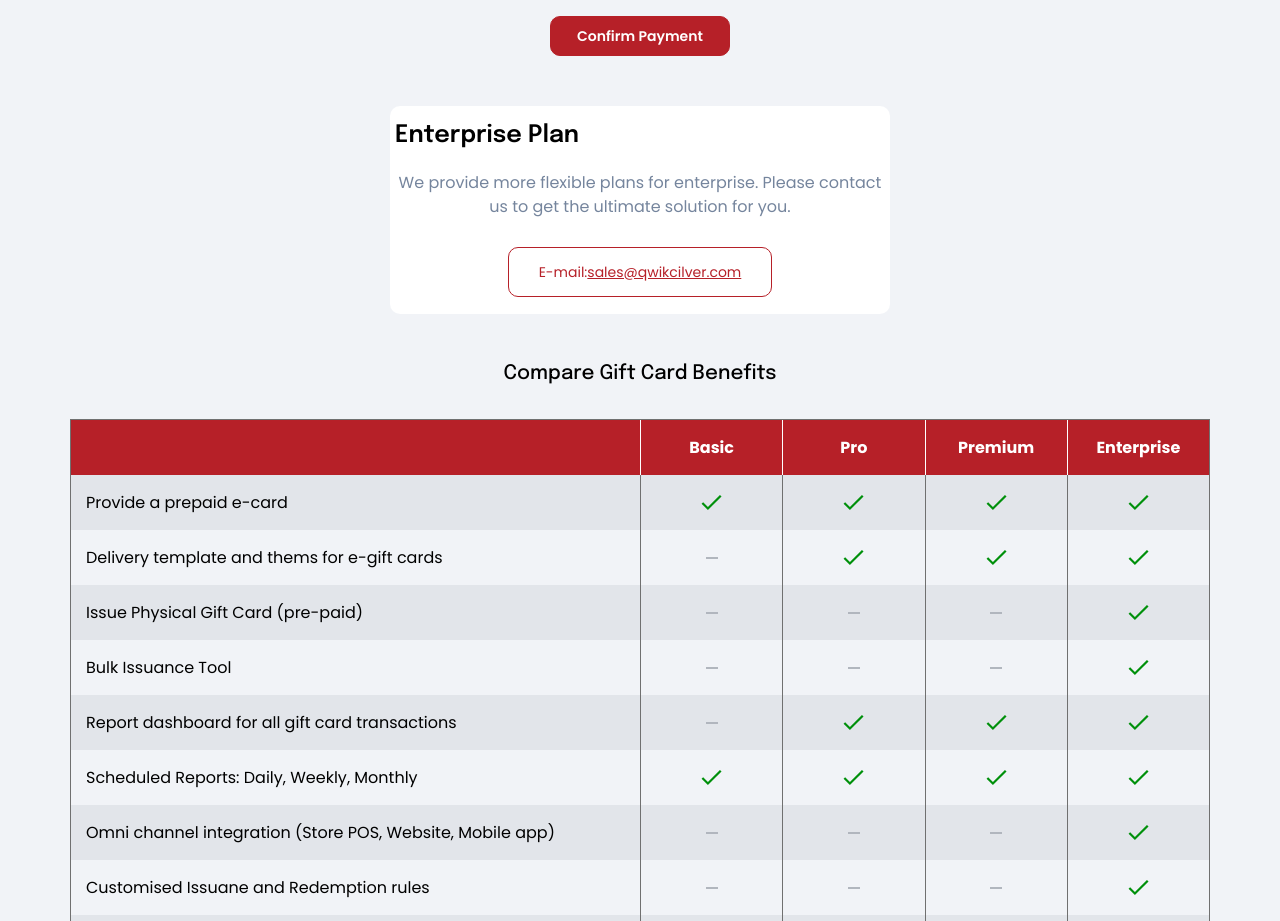
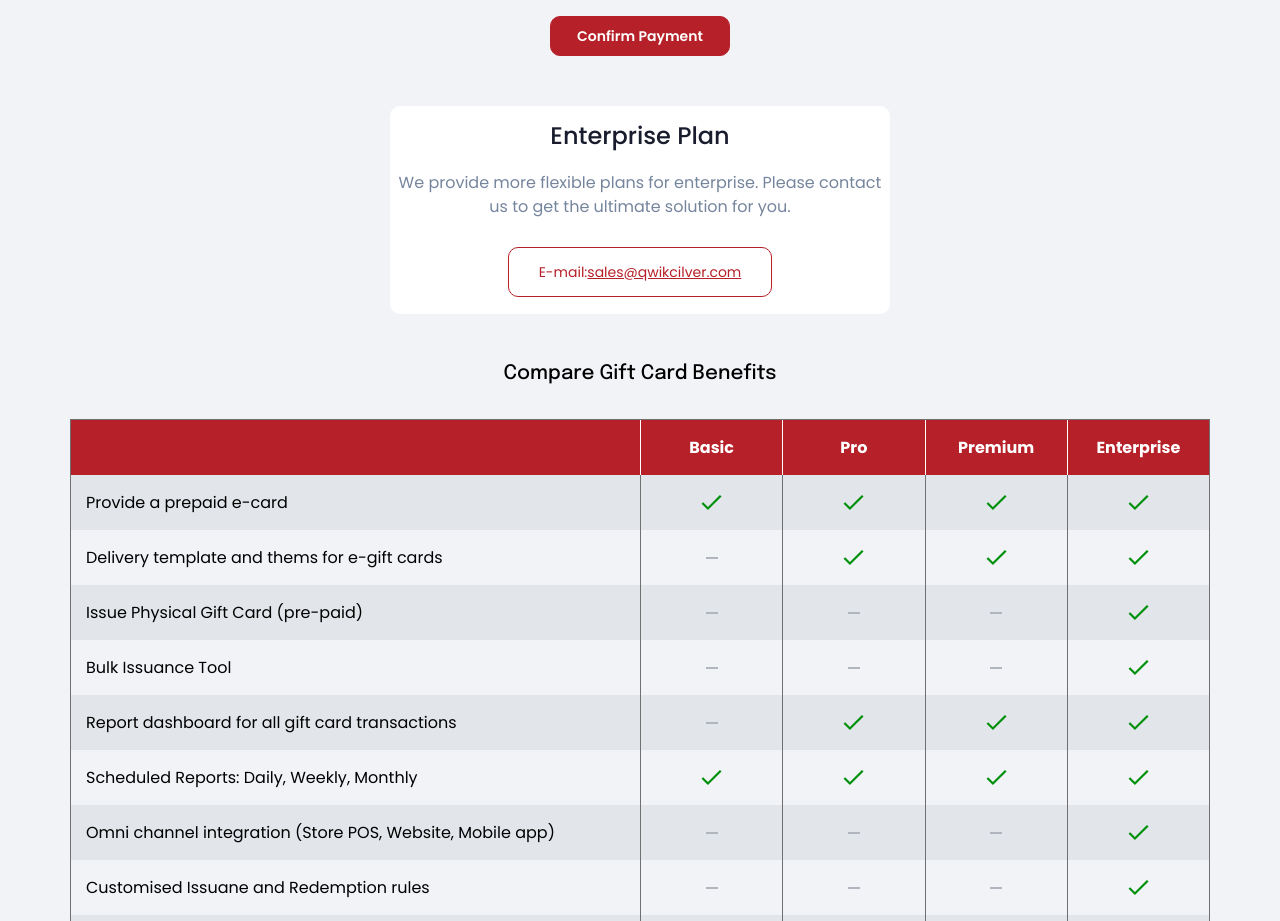
Before and after one commit to Varsha-310/QC_APP, a React (Create React App) app: page /plan_select in a window 1280 px wide. Shown: the part 820-1741 px from the top of the page. Built offline with nearby package versions, Linux system fonts and the light colour scheme.

Commit message:
plan selection update

```diff
--- a/src/pages/plasSelection/PlanSelection.jsx
+++ b/src/pages/plasSelection/PlanSelection.jsx
@@ -150,9 +150,12 @@ const PlanSelection = () => {
       {/* enterprise plan box */}
 
       <div className="enterprise_plan-box">
-        <SectionHeading1 weight="600" size="24px" lineheight="30px">
+        {/* <SectionHeading1 weight="600" size="24px" lineheight="30px">
           Enterprise Plan
-        </SectionHeading1>
+        </SectionHeading1> */}
+        <div className="plan-box-title">
+          Enterprise Plan
+        </div>
         <p className="box-text">
           We provide more flexible plans for enterprise. Please contact us to
           get the ultimate solution for you.
--- a/src/pages/plasSelection/styles/PlanSelection.css
+++ b/src/pages/plasSelection/styles/PlanSelection.css
@@ -93,14 +93,21 @@ input[type="checkbox"] {
   background-color: #b1b6be;
 }
 
-.plans{
-    display: flex;
-    align-items: center;
-    justify-content: space-evenly;
-    margin: 30px 0;
+.plans {
+  display: flex;
+  align-items: center;
+  justify-content: space-evenly;
+  margin: 30px 0;
 }
 
-.package-detail{
+.package-detail {
   display: flex;
   background-color: var(--background-light-color);
 }
+
+.plan-box-title {
+  font-weight: 500;
+  font-size: 24px;
+  line-height: 30px;
+  color: #181c2d;
+}
```
